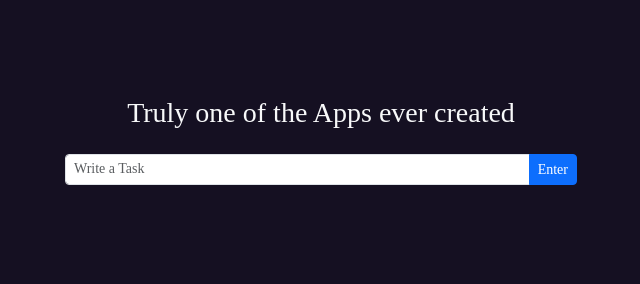
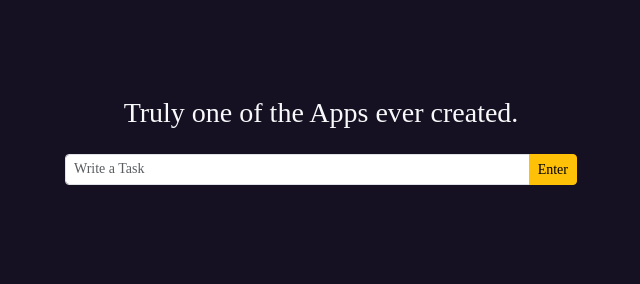
Before and after one commit to omaygah69/GoofyAhhProject, a plain HTML site: page Pages/index.html in a window 1280 px wide. Shown: the whole page, without its empty margins (319-959 px from the left). Drawn offline with nearby package versions, Linux system fonts and the light colour scheme; no server answers.

Commit message:
Added Garbage

```diff
--- a/Pages/index.html
+++ b/Pages/index.html
@@ -22,10 +22,10 @@
 </head>
 <body>
     <div class="wrapper container-sm text-center p-5 mt-5 w-50">
-        <h3 class="text-light">Truly one of the Apps ever created</h3>
+        <h3 class="text-light">Truly one of the Apps ever created.</h3>
         <div id="add-todo-form" class="input-group input-group-sm p-3">
             <input id="todo-input" type="text" placeholder="Write a Task" autocomplete="off" class="form-control form-control-sm h-25">
-            <button id="add-button" class="btn btn-primary">Enter</button>
+            <button id="add-button" class="btn btn-warning">Enter</button>
         </div>
         <div id="todo-list" class="text-light input-group-sm p-3 mt-0"></div>
     </div>
```
